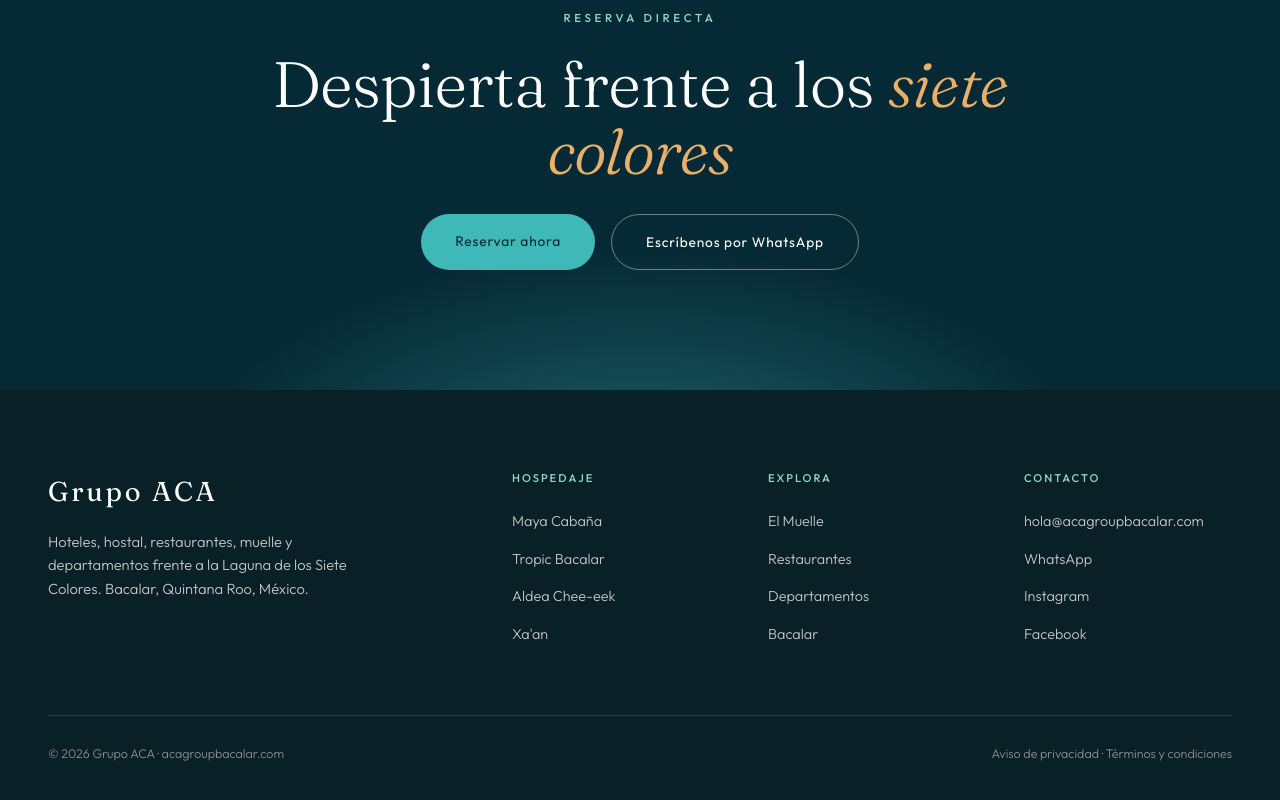
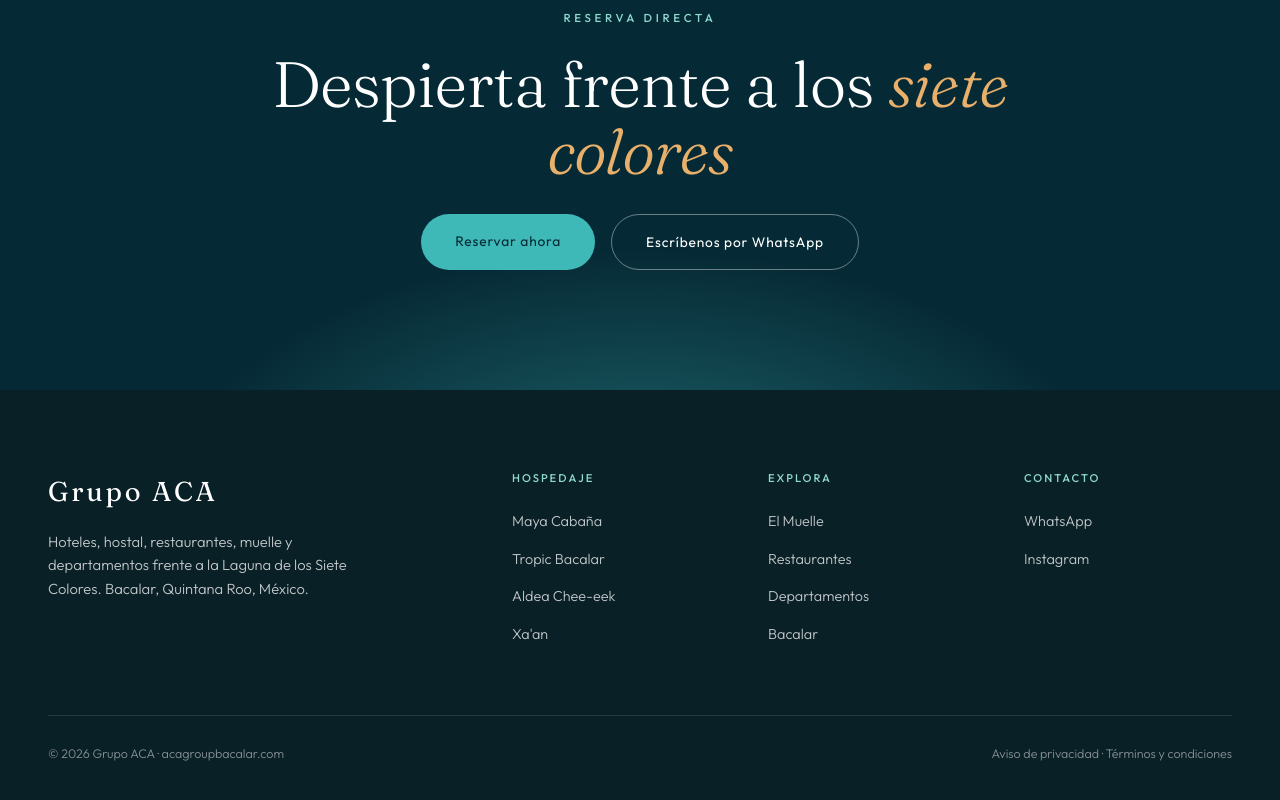
Before and after one commit to jaimert25-cpu/aca-group-bacalar, a Next.js app: page / in a window 1280 px wide. Shown: the part 6848-7648 px from the top of the page. Built offline with nearby package versions, Linux system fonts and the light colour scheme.

Commit message:
Enhance footer contact links with target and rel attributes
Updated contact links in the footer to include target and rel attributes for better accessibility and added Instagram link.

```diff
--- a/components/Footer.tsx
+++ b/components/Footer.tsx
@@ -33,10 +33,8 @@ export default function Footer() {
           <div className="fcol">
             <h5>Contacto</h5>
             <ul>
-              <li><a href={`mailto:${site.email}`}>{site.email}</a></li>
-              <li><a href={site.whatsapp}>WhatsApp</a></li>
-              <li><a href="#">Instagram</a></li>
-              <li><a href="#">Facebook</a></li>
+              <li><a href={site.whatsapp} target="_blank" rel="noopener">WhatsApp</a></li>
+              <li><a href="https://www.instagram.com/tropicbacalar" target="_blank" rel="noopener">Instagram</a></li>
             </ul>
           </div>
         </div>
```
